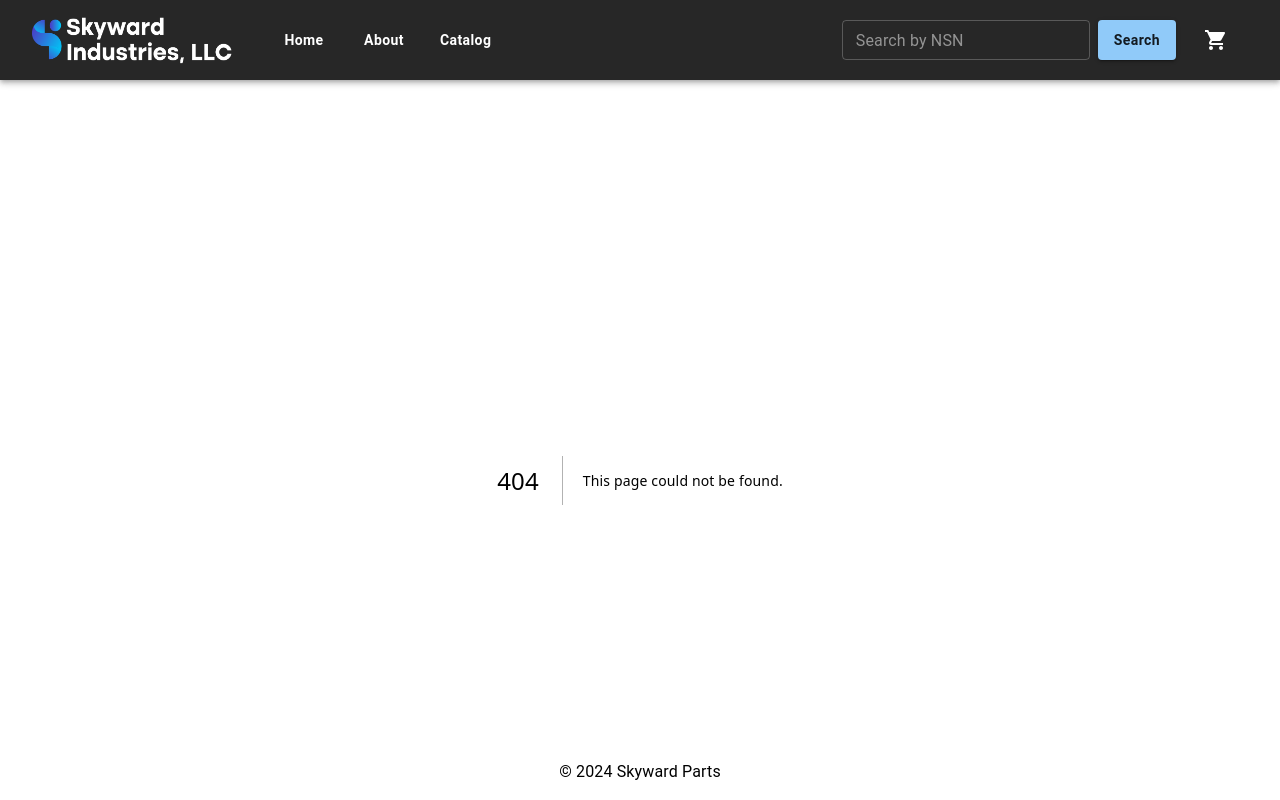
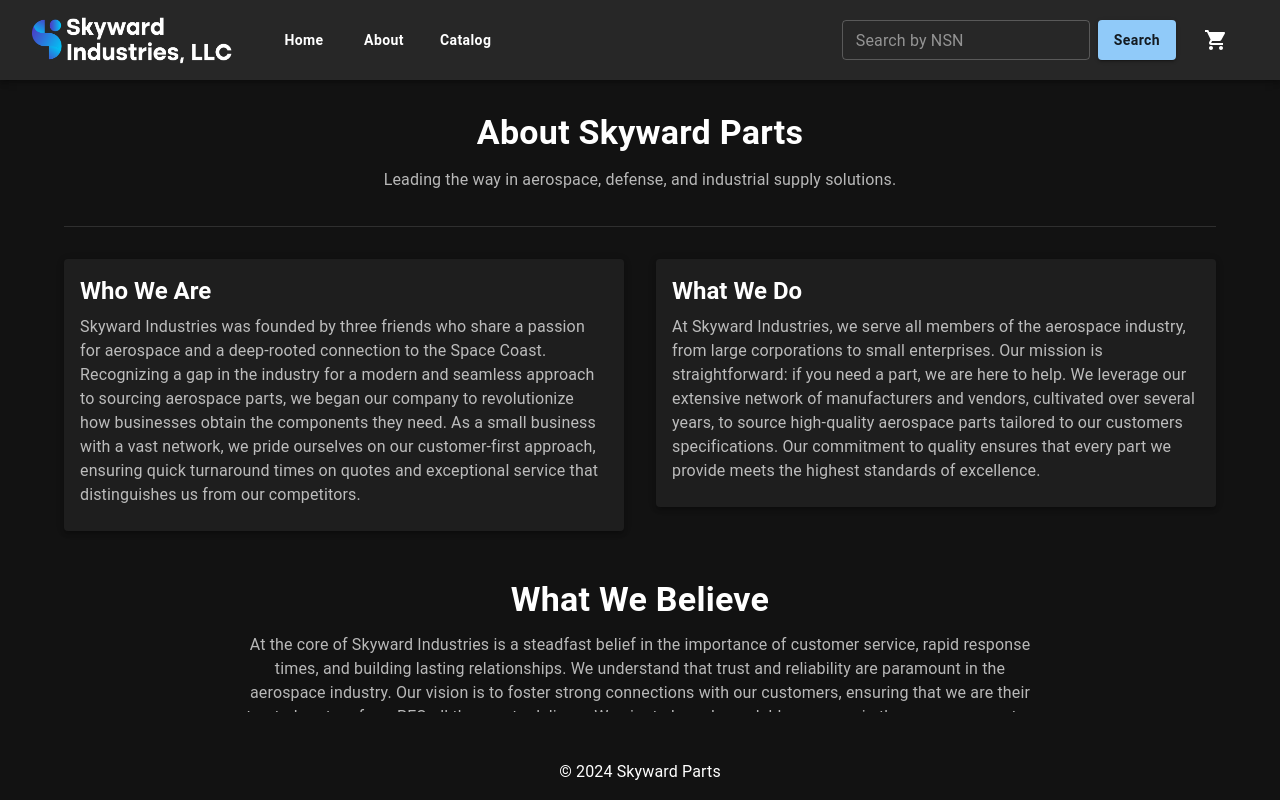
Before and after one commit to skyward-industries/fe, a Next.js app: page /contact in a window 1280 px wide. Before the commit this address had no page. Built offline with nearby package versions, Linux system fonts and the light colour scheme.

Commit message:
rfq button

```diff
--- /dev/null
+++ b/src/app/contact/page.tsx
@@ -0,0 +1,116 @@
+import {
+  Container,
+  Typography,
+  Grid,
+  Card,
+  CardContent,
+  Box,
+  Divider,
+} from "@mui/material";
+
+export default function ContactPage() {
+  return (
+    <Container maxWidth="lg" sx={{ my: 4 }}>
+      <Typography
+        variant="h4"
+        fontWeight="bold"
+        textAlign="center"
+        gutterBottom
+      >
+        About Skyward Parts
+      </Typography>
+      <Typography
+        variant="subtitle1"
+        color="textSecondary"
+        textAlign="center"
+        gutterBottom
+      >
+        Leading the way in aerospace, defense, and industrial supply solutions.
+      </Typography>
+      <Divider sx={{ my: 4 }} />
+      <Grid container spacing={4}>
+        <Grid item xs={12} md={6}>
+          <Card sx={{ boxShadow: 3 }}>
+            <CardContent>
+              <Typography variant="h5" fontWeight="bold" gutterBottom>
+                Who We Are
+              </Typography>
+              <Typography color="textSecondary">
+                Skyward Industries was founded by three friends who share a
+                passion for aerospace and a deep-rooted connection to the Space
+                Coast. Recognizing a gap in the industry for a modern and
+                seamless approach to sourcing aerospace parts, we began our
+                company to revolutionize how businesses obtain the components
+                they need. As a small business with a vast network, we pride
+                ourselves on our customer-first approach, ensuring quick
+                turnaround times on quotes and exceptional service that
+                distinguishes us from our competitors.
+              </Typography>
+            </CardContent>
+          </Card>
+        </Grid>
+
+        <Grid item xs={12} md={6}>
+          <Card sx={{ boxShadow: 3 }}>
+            <CardContent>
+              <Typography variant="h5" fontWeight="bold" gutterBottom>
+                What We Do
+              </Typography>
+              <Typography color="textSecondary">
+                At Skyward Industries, we serve all members of the aerospace
+                industry, from large corporations to small enterprises. Our
+                mission is straightforward: if you need a part, we are here to
+                help. We leverage our extensive network of manufacturers and
+                vendors, cultivated over several years, to source high-quality
+                aerospace parts tailored to our customers specifications. Our
+                commitment to quality ensures that every part we provide meets
+                the highest standards of excellence.
+              </Typography>
+            </CardContent>
+          </Card>
+        </Grid>
+      </Grid>
+      <Box sx={{ mt: 6 }}>
+        <Typography
+          variant="h4"
+          fontWeight="bold"
+          textAlign="center"
+          gutterBottom
+        >
+          What We Believe
+        </Typography>
+        <Typography
+          variant="body1"
+          color="textSecondary"
+          textAlign="center"
+          sx={{ mx: "auto", maxWidth: "800px" }}
+        >
+          At the core of Skyward Industries is a steadfast belief in the
+          importance of customer service, rapid response times, and building
+          lasting relationships. We understand that trust and reliability are
+          paramount in the aerospace industry. Our vision is to foster strong
+          connections with our customers, ensuring that we are their trusted
+          partner from RFQ all the way to delivery. We aim to be a dependable
+          resource in the aerospace sector, committed to exceeding expectations
+          at every turn.
+        </Typography>
+      </Box>
+
+      {/* Contact Information */}
+      <Box sx={{ mt: 6, textAlign: "center" }}>
+        <Typography variant="h5" fontWeight="bold" gutterBottom>
+          Contact Us
+        </Typography>
+        <Typography variant="body1" color="textSecondary">
+          📍 449 Blakey Blvd, Cocoa Beach, FL 32931
+        </Typography>
+        <Typography variant="body1" color="textSecondary">
+          ✉️ Email: admin@skywardparts.com
+        </Typography>
+        <Typography variant="body1" color="textSecondary">
+          📞 Phone: +1 (321) 427-9292
+        </Typography>
+      </Box>
+    </Container>
+  );
+}
--- a/src/app/layout.tsx
+++ b/src/app/layout.tsx
@@ -13,7 +13,7 @@
   return (
     <html lang="en">
       <Head>
-        <title>Skyward Industries</title>
+        <title>Skyward Parts</title>
         {/* Google Analytics */}
         <script
           async
--- a/src/app/page.tsx
+++ b/src/app/page.tsx
@@ -31,6 +31,9 @@
               View Cart
             </Link>
           </Button>
+          <Button component={Link} href="/cart" variant="outlined" color="success">
+            Submit RFQ
+          </Button>
         </Box>
       </Box>
     </Container>
```
Also changed, not shown: src/app/contact/index.tsx (deleted).
